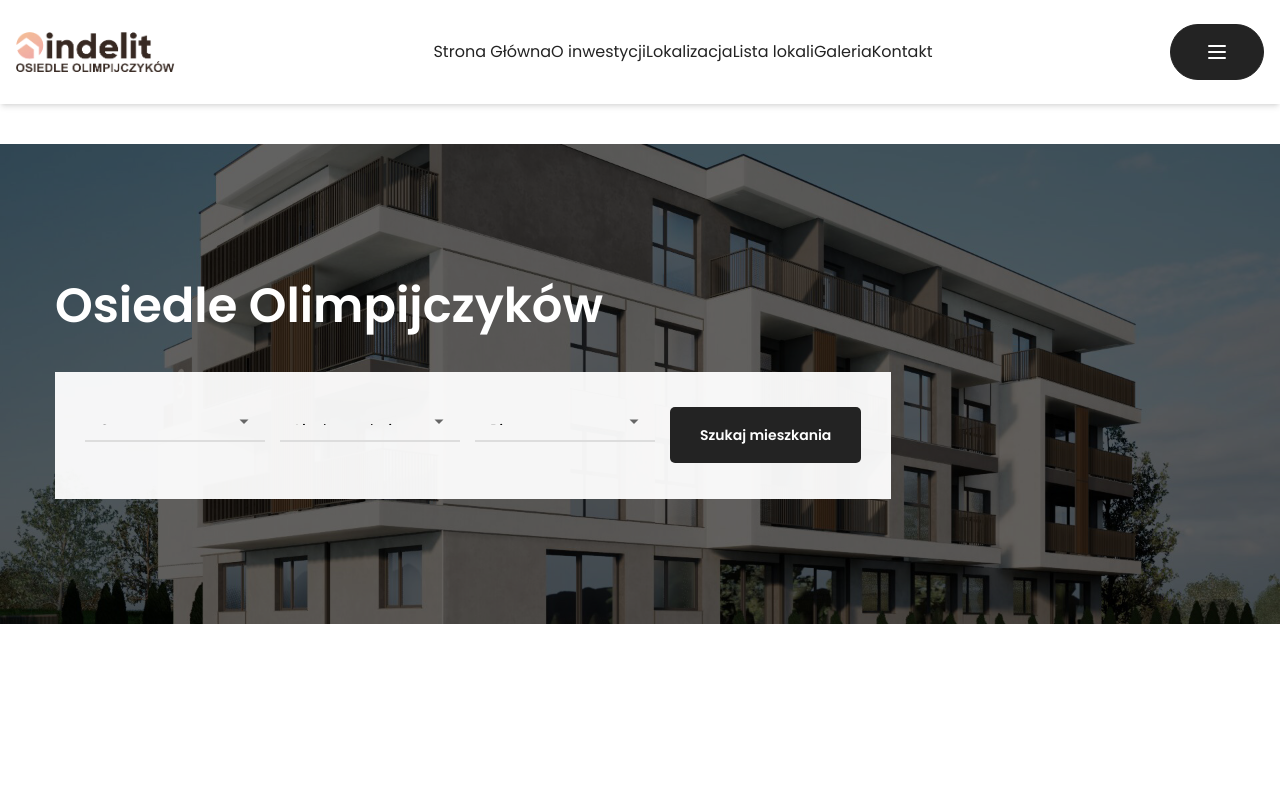
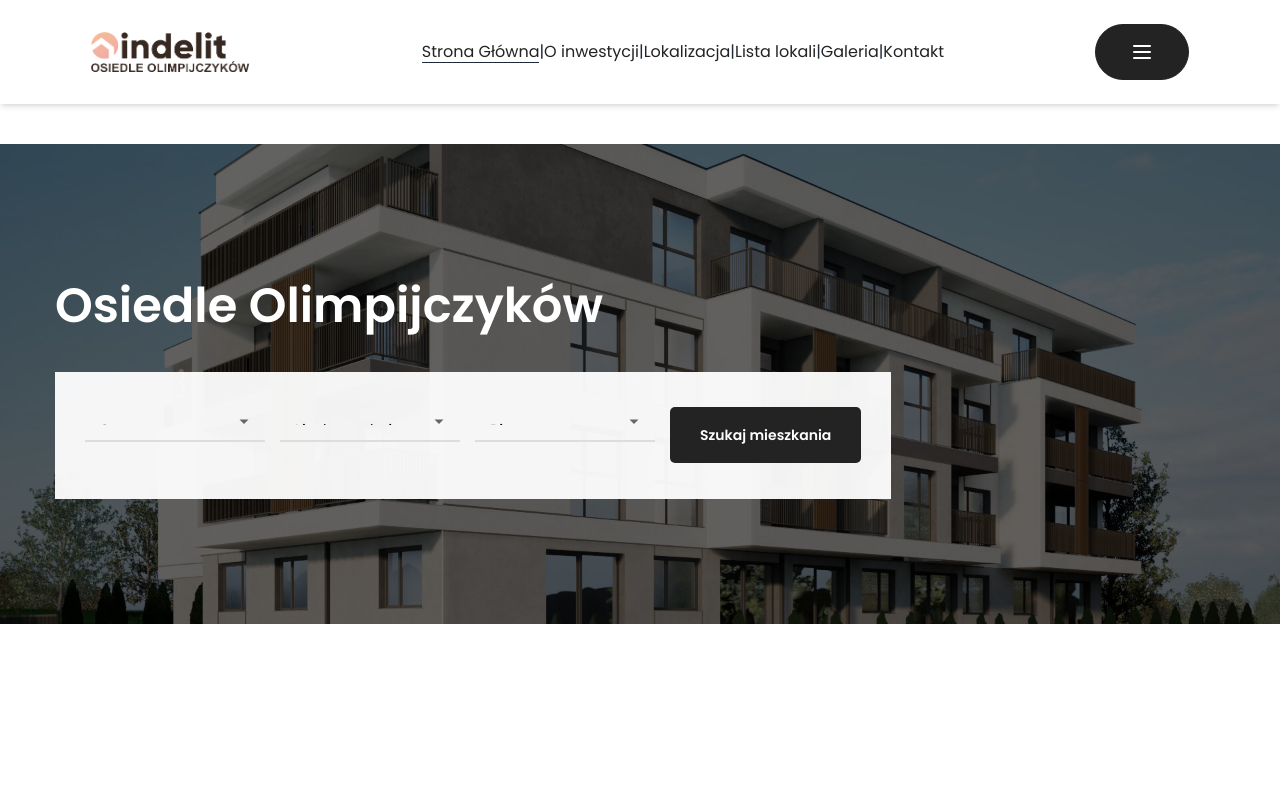
Before and after one commit to skowrxn/osiedle-olimpijczykow-website, a Next.js app: page / in a window 1280 px wide. Shown: the top 800 px of the page. Built offline with nearby package versions, Linux system fonts and the light colour scheme; a web font is replaced by a local one.

Commit message:
feat: good looking header

```diff
--- a/app/components/Navigation.js
+++ b/app/components/Navigation.js
@@ -1,60 +1,69 @@
+"use client";
+
 import Link from "next/link";
 import Image from "next/image";
+import { Fragment } from "react";
+import { usePathname } from "next/navigation";
 
 export default function Navigation() {
+    const pathname = usePathname();
+
     return (
         <nav className="bg-white shadow-md px-4 py-6">
-            <div className="container mx-auto flex justify-between items-center">
+            <div className="container mx-auto flex justify-around items-center">
                 {/* Logo */}
+                <Link href="/" className="cursor-pointer">
                     <Image
-                    src="/img/logo.png"
+                        src="/img/2023-07-indelit-logo-gradient-PNG-olimpijczykow.png"
                         alt="indelit — Osiedle Olimpijczyków"
                         width={180}
                         height={50}
-                    className="rounded-sm"
+                        className="rounded-sm hover:opacity-80 transition-opacity duration-300"
                         priority
                     />
-
+                </Link>
                 {/* Navigation Menu */}
-                <div className="hidden md:flex items-center space-x-8">
+                <div className="hidden md:flex items-center space-x-6">
+                    {[
+                        { href: "/", label: "Strona Główna" },
+                        { href: "/o-inwestycji", label: "O inwestycji" },
+                        { href: "/lokalizacja", label: "Lokalizacja" },
+                        { href: "/lista-lokali", label: "Lista lokali" },
+                        { href: "/galeria", label: "Galeria" },
+                        { href: "/kontakt", label: "Kontakt" },
+                    ].map(({ href, label }, idx, arr) => {
+                        const isActive = pathname === href;
+                        return (
+                            <Fragment key={href}>
                                 <Link
-                        href="/"
-                        className="text-gray-700 hover:text-orange-500 transition-colors font-medium"
+                                    href={href}
+                                    className="relative text-gray-800 text-sm font-bold group"
+                                    style={{
+                                        transition: "color 0.3s ease",
+                                    }}
                                 >
-                        Strona Główna
+                                    {label}
+                                    {/* Underline animation */}
+                                    <span
+                                        className={`absolute left-0 bottom-0 h-px bg-gray-800 transition-all duration-300 ease-out ${
+                                            isActive
+                                                ? "w-full"
+                                                : "w-0 group-hover:w-full"
+                                        }`}
+                                        style={{
+                                            transformOrigin: "left center",
+                                        }}
+                                    ></span>
                                 </Link>
-                    <Link
-                        href="/o-inwestycji"
-                        className="text-gray-700 hover:text-orange-500 transition-colors font-medium"
-                    >
-                        O inwestycji
-                    </Link>
-                    <Link
-                        href="/lokalizacja"
-                        className="text-gray-700 hover:text-orange-500 transition-colors font-medium"
-                    >
-                        Lokalizacja
-                    </Link>
-                    <Link
-                        href="/lista-lokali"
-                        className="text-gray-700 hover:text-orange-500 transition-colors font-medium"
-                    >
-                        Lista lokali
-                    </Link>
-                    <Link
-                        href="/galeria"
-                        className="text-gray-700 hover:text-orange-500 transition-colors font-medium"
-                    >
-                        Galeria
-                    </Link>
-                    <Link
-                        href="/kontakt"
-                        className="text-gray-700 hover:text-orange-500 transition-colors font-medium"
-                    >
-                        Kontakt
-                    </Link>
+                                {idx < arr.length - 1 && (
+                                    <span className="text-gray-800 text-lg select-none">
+                                        |
+                                    </span>
+                                )}
+                            </Fragment>
+                        );
+                    })}
                 </div>
-
                 {/* Mobile menu button */}
                 <button className="md:hidden">
                     <svg
```
Lines whose indentation alone changed are shown as unchanged.
